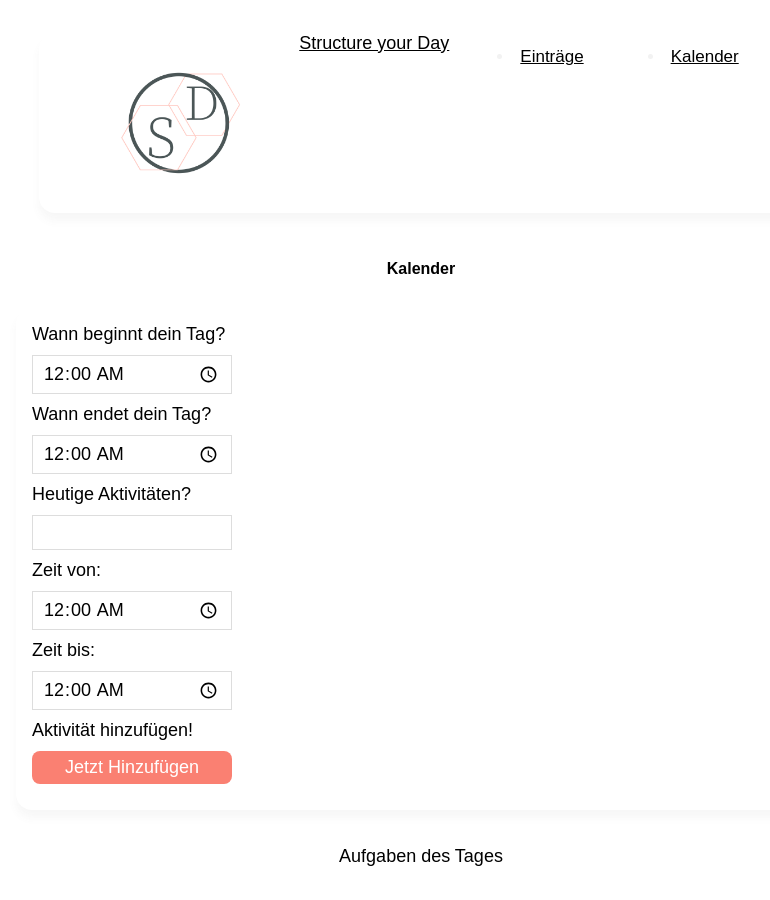
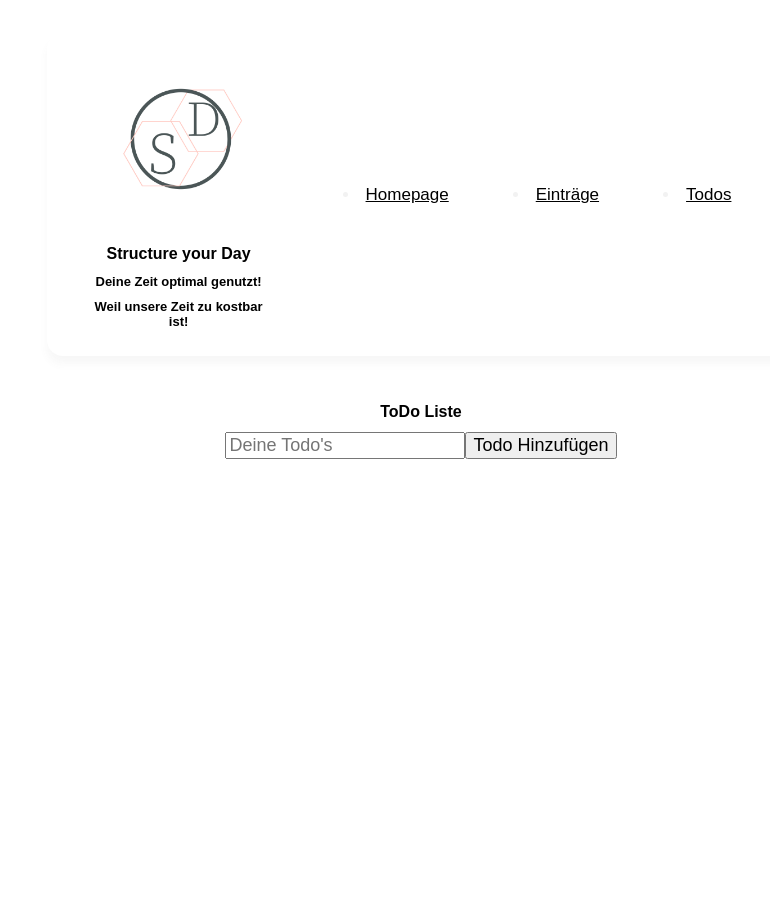
Before and after one commit to Ava-VictoriaCrivello/Capstone-Projekt, a React (Create React App) app: page /Calendar in a window 1280 px wide. Shown: the whole page, without its empty margins (17-787 px from the left). After the commit the page ends 800 px from the top, so only its background shows below. Built offline with nearby package versions, Linux system fonts and the light colour scheme; a web font is replaced by a local one.

Commit message:
fixRoutes

```diff
--- a/package.json
+++ b/package.json
@@ -23,6 +23,8 @@
     "i": "^0.3.7",
     "mongoose": "^6.4.0",
     "react": "18.1.0",
+    "react-calendar": "^3.7.0",
+    "react-datepicker": "^4.8.0",
     "react-dom": "18.1.0",
     "react-icons": "^4.4.0",
     "react-router-dom": "^6.3.0",
--- a/src/App.js
+++ b/src/App.js
@@ -5,8 +5,8 @@ import styled from 'styled-components';
 
 import {Navbar} from './components/activity/Navbar';
 import {Homepage} from './components/activity/Hompage';
-import {ListEntries} from './components/activity/ListEntris';
-import {Calendar} from './components/activity/Calendar';
+
+import {ToDos} from './components/activity/ToDos';
 import {Route, Routes} from 'react-router-dom';
 
 export default function App() {
@@ -28,12 +28,10 @@ export default function App() {
 
       <Routes>
         <Route path="/" element={<Homepage />} />
-        <Route path="/listEntries" element={<ListEntries />} />
-        <Route path="/Calendar" element={<Calendar />} />
+        <Route path="/listEntries" element={<FormInput addActivity={addActivity} />} />
+        <Route path="/listEntries" element={<ActivityList activities={activities} onHandleDelete={removeActivity} />} />
+        <Route path="/Calendar" element={<ToDos />} />
       </Routes>
-
-      <FormInput addActivity={addActivity} />
-      <ActivityList activities={activities} onHandleDelete={removeActivity} />
     </StyledWrapper>
   );
 }
--- a/src/components/activity/ActivityList.js
+++ b/src/components/activity/ActivityList.js
@@ -22,6 +22,7 @@ function ActivityList({activities, onHandleDelete}) {
               Eintrag löschen
             </StyledButton>
           </StyledActivitiList>
+
         </div>
       ))}
     </>
--- a/src/components/activity/Calendar.js
+++ /dev/null
@@ -1,7 +0,0 @@
-function Calendar(){
-    return(
-        <h1>Kalender</h1>
-    )
- }
-
- export {Calendar}
--- a/src/components/activity/FormInput.js
+++ b/src/components/activity/FormInput.js
@@ -1,6 +1,7 @@
 import {useState} from 'react';
 import {FormStyles} from './styles/FormInput.styles';
 import {nanoid} from 'nanoid';
+
 
 function FormInput({addActivity}) {
   const [activity, setActivity] = useState({
@@ -25,6 +26,7 @@ function FormInput({addActivity}) {
 
   return (
     <FormStyles onSubmit={handleSubmit}>
+      <h1>Einträge</h1>
       <label>
         Wann beginnt dein Tag?
         <input type="time" name="dayStartTime" value={activity.dayStartTime} onChange={handleChange} />
@@ -54,6 +56,8 @@ function FormInput({addActivity}) {
           <button type="submit">Jetzt Hinzufügen</button>
         </div>
       </label>
+
+
     </FormStyles>
   );
 }
--- a/src/components/activity/ListEntris.js
+++ b/src/components/activity/ListEntris.js
@@ -1,6 +1,11 @@
+
+
 function ListEntries(){
     return(
+
         <h1>Einträge</h1>
+
+
     )
  }
 
--- a/src/components/activity/Navbar.js
+++ b/src/components/activity/Navbar.js
@@ -6,12 +6,18 @@ function Navbar() {
     <StyledNavigation>
       <>
         <main>
+          <header>
+            <img width={180} height={180} src="./images/logo.png" alt="logo" />
+            <h1>Structure your Day</h1>
+            <h2>Deine Zeit optimal genutzt!</h2>
+            <h2>Weil unsere Zeit zu kostbar ist!</h2>
+          </header>
+
           <nav>
-            <img width={180} height={180} src="./images/logo.png" alt="logo" />
-            <Link to="/">Structure your Day</Link>
+            <CustomLink to="/">Homepage</CustomLink>
 
             <CustomLink to="/listEntries">Einträge</CustomLink>
-            <CustomLink to="/Calendar">Kalender</CustomLink>
+            <CustomLink to="/Calendar">Todos</CustomLink>
           </nav>
         </main>
       </>
@@ -67,6 +73,15 @@ const StyledNavigation = styled.main`
     background-color: #ddd;
     color: salmon;
   }
+
+  header {
+    width: 200px;
+    padding: 6px 10px;
+    margin: 10px 0;
+    border: 1px #ddd;
+    box-sizing: border-box;
+    display: block;
+  }
 `;
 
 export {Navbar};
--- /dev/null
+++ b/src/components/activity/ToDos.js
@@ -0,0 +1,22 @@
+
+import {useState} from 'react';
+function ToDos(){
+    const [input, setInput] =useState("")
+    return(
+        <div>
+        <h1>ToDo Liste</h1>
+        <form>
+            <input placeholder="Deine Todo's"></input>
+            <button>Todo Hinzufügen</button>
+
+
+        </form>
+
+
+
+        </div>
+
+    )
+ }
+
+ export {ToDos}
```
Also changed, not shown: 1 other file (tests, documents, lock files or other folders).
